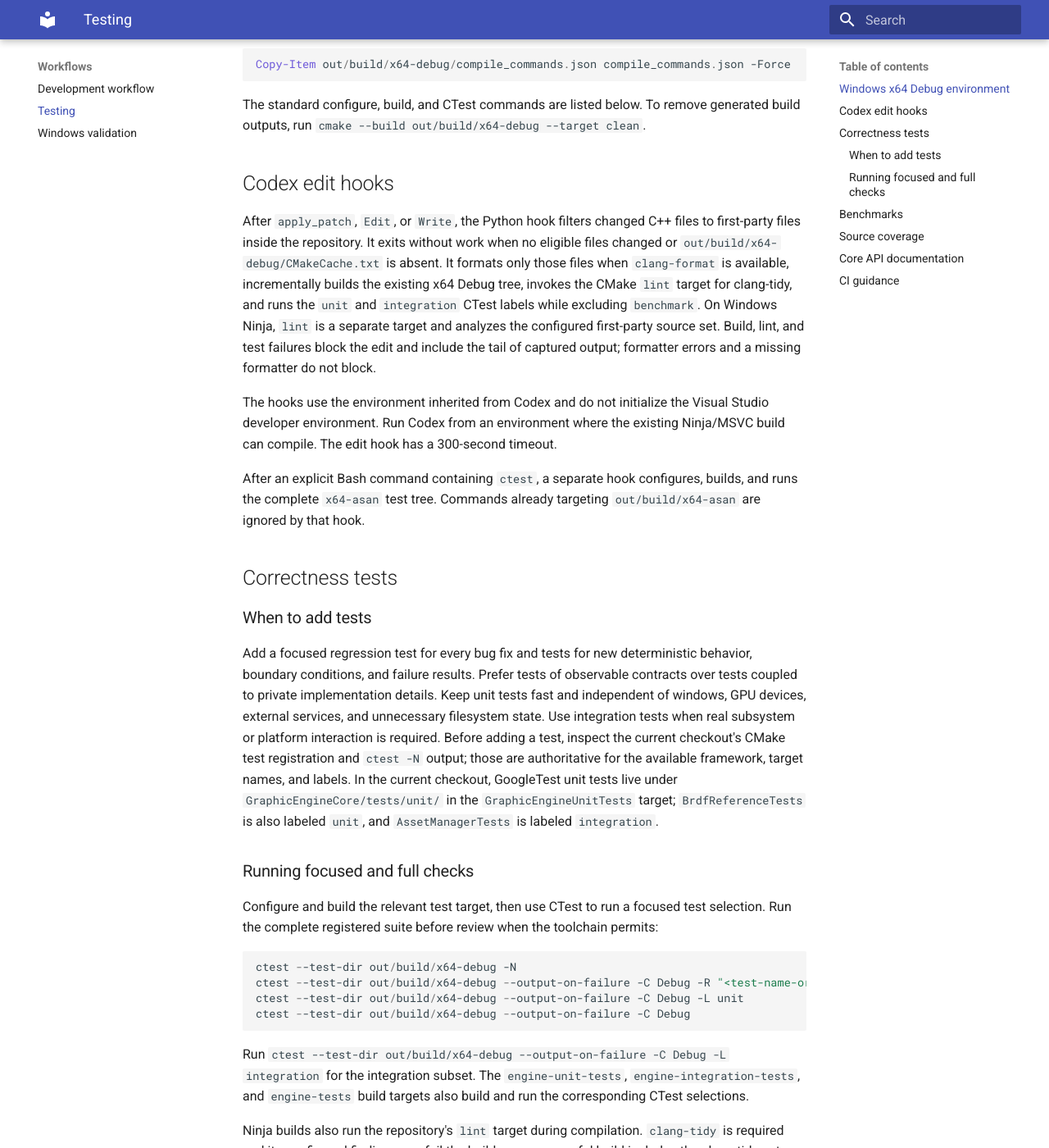
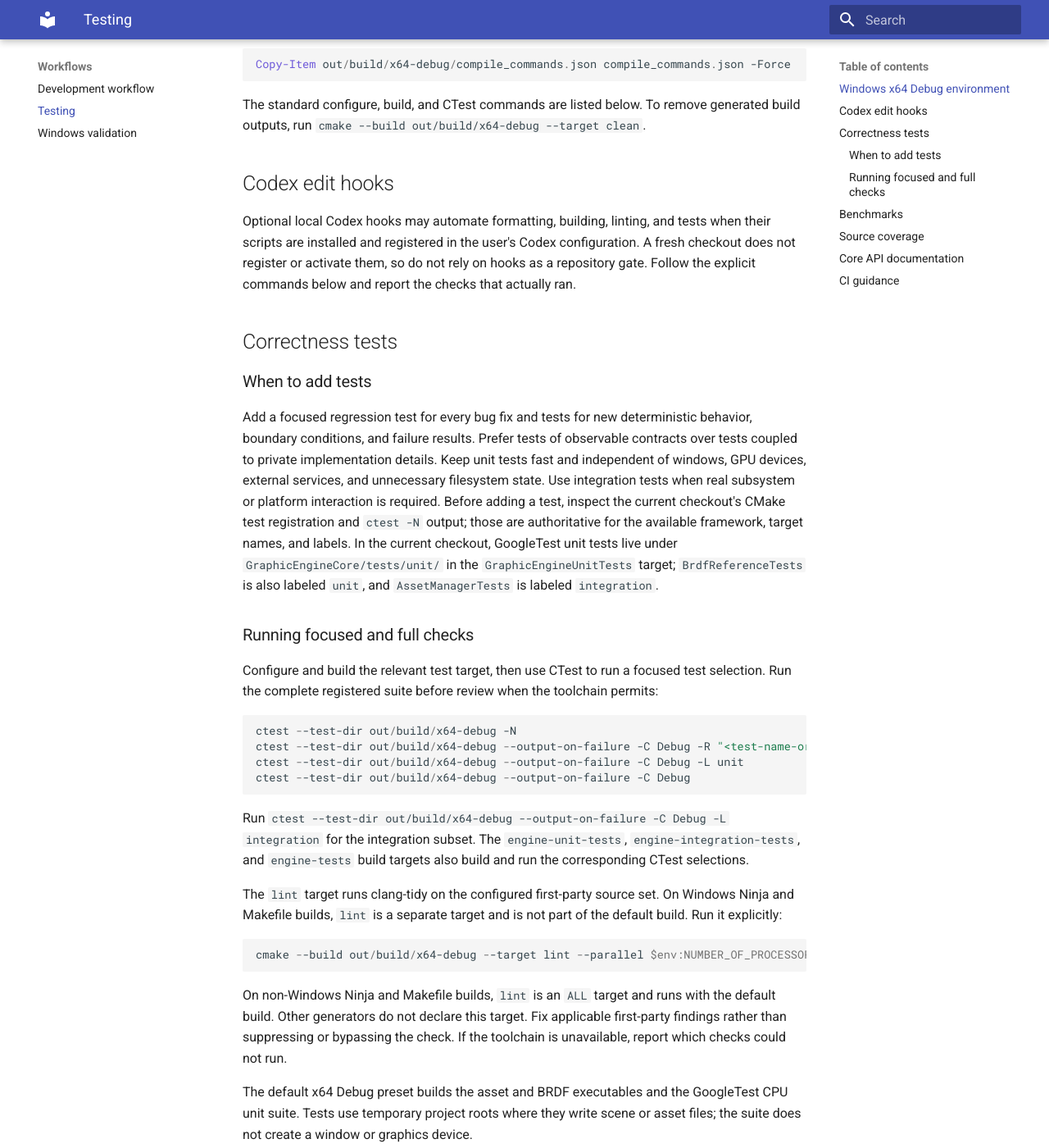
Before and after one commit to JGolaszewski/GrpahicEngine, an MkDocs documentation site: the page built from docs/testing.md, in a window 1280 px wide and 1400 px high, scrolled down 431 px. Shown: the whole window at 82% size. Built offline with MkDocs 1.6.1 and Material for MkDocs 9.7.7, drawn with Linux system fonts in a browser that asks for light colours; some of the changed text lies outside the part shown.

Commit message:
docs: align analyzer and lint guidance with CMake (#2)

````diff
--- a/docs/testing.md
+++ b/docs/testing.md
@@ -14,23 +14,11 @@ The standard configure, build, and CTest commands are listed below. To remove ge
 
 ## Codex edit hooks
 
-After `apply_patch`, `Edit`, or `Write`, the Python hook filters changed C++ files
-to first-party files inside the repository. It exits without work when no eligible
-files changed or `out/build/x64-debug/CMakeCache.txt` is absent. It formats only
-those files when `clang-format` is available, incrementally builds the existing
-x64 Debug tree, invokes the CMake `lint` target for clang-tidy, and runs the
-`unit` and `integration` CTest labels while excluding `benchmark`. On Windows
-Ninja, `lint` is a separate target and analyzes the configured first-party
-source set. Build, lint, and test failures block the edit and include the tail
-of captured output; formatter errors and a missing formatter do not block.
-
-The hooks use the environment inherited from Codex and do not initialize the
-Visual Studio developer environment. Run Codex from an environment where the
-existing Ninja/MSVC build can compile. The edit hook has a 300-second timeout.
-
-After an explicit Bash command containing `ctest`, a separate hook configures,
-builds, and runs the complete `x64-asan` test tree. Commands already targeting
-`out/build/x64-asan` are ignored by that hook.
+Optional local Codex hooks may automate formatting, building, linting, and tests
+when their scripts are installed and registered in the user's Codex configuration.
+A fresh checkout does not register or activate them, so do not rely on hooks as a
+repository gate. Follow the explicit commands below and report the checks that
+actually ran.
 
 ## Correctness tests
 
@@ -66,12 +54,18 @@ for the integration subset. The `engine-unit-tests`,
 `engine-integration-tests`, and `engine-tests` build targets also build and run
 the corresponding CTest selections.
 
-Ninja builds also run the repository's `lint` target during compilation.
-`clang-tidy` is required and its configured findings can fail the build, so a
-successful build includes the clang-tidy gate. Fix applicable first-party
-findings rather than suppressing or bypassing the check. If the toolchain is
-unavailable, report which checks could not run. Makefile builds also run `lint`;
-other generators attach clang-tidy to first-party C++ compilation.
+The `lint` target runs clang-tidy on the configured first-party source set.
+On Windows Ninja and Makefile builds, `lint` is a separate target and is not
+part of the default build. Run it explicitly:
+
+```powershell
+cmake --build out/build/x64-debug --target lint --parallel $env:NUMBER_OF_PROCESSORS
+```
+
+On non-Windows Ninja and Makefile builds, `lint` is an `ALL` target and runs
+with the default build. Other generators do not declare this target. Fix
+applicable first-party findings rather than suppressing or bypassing the check.
+If the toolchain is unavailable, report which checks could not run.
 
 The default x64 Debug preset builds the asset and BRDF executables and the GoogleTest
 CPU unit suite. Tests use temporary project roots where they write scene or asset
````
Also changed, not shown: docs/cpp-guidelines.md (+1 -1 lines).
